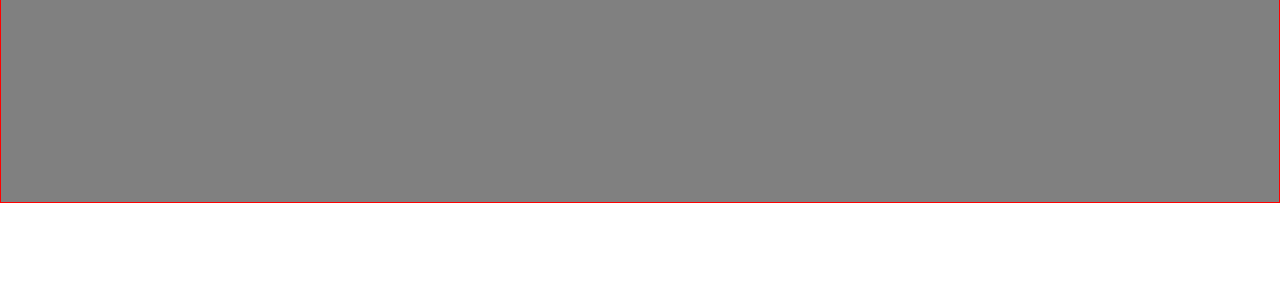
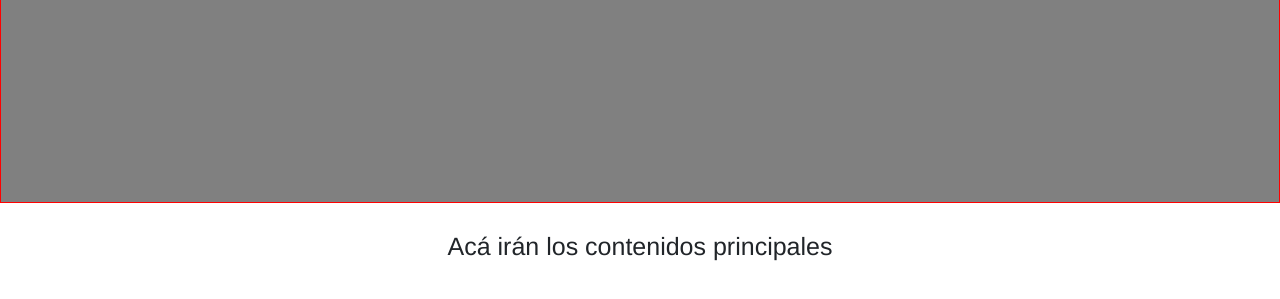
Before and after one commit to Gabriel-Arg/Gabriel-Arg.github.io, a plain HTML site: page index.html in a window 1280 px wide. Shown: the part 297-596 px from the top of the page. Drawn offline with nearby package versions, Linux system fonts and the light colour scheme.

Commit message:
Creo rama header y comienzo a construir el main

```diff
--- a/estilo.css
+++ b/estilo.css
@@ -2,6 +2,7 @@ body {
 
 }
 
+/* -----------HEADER------------------------ */
 header {
     border: 1px solid red;
     display: flex;
@@ -18,3 +19,16 @@ header {
 .encabezado-txt {
     color: black;
 }
+
+/* --------------MAIN--------------------- */
+main {
+    display: flex;
+
+    height: auto;
+}
+
+.prueba {
+    margin: 25px auto;
+    font-family: Helvetica;
+    font-size: 25px;
+}
--- a/index.html
+++ b/index.html
@@ -30,10 +30,14 @@
 </head>
 
 <body>
+<!-- --------------------------------HEADER-------------------------------------------------- -->
     <header>
         <div class="encabezado-txt"> <strong> Gabriel-Arg </strong> </div>
     </header>
-
+<!-- --------------------------------MAIN---------------------------------------------------- -->
+    <main>
+        <div class="prueba"> Acá irán los contenidos principales </div>
+    </main>
 
 
 
```
